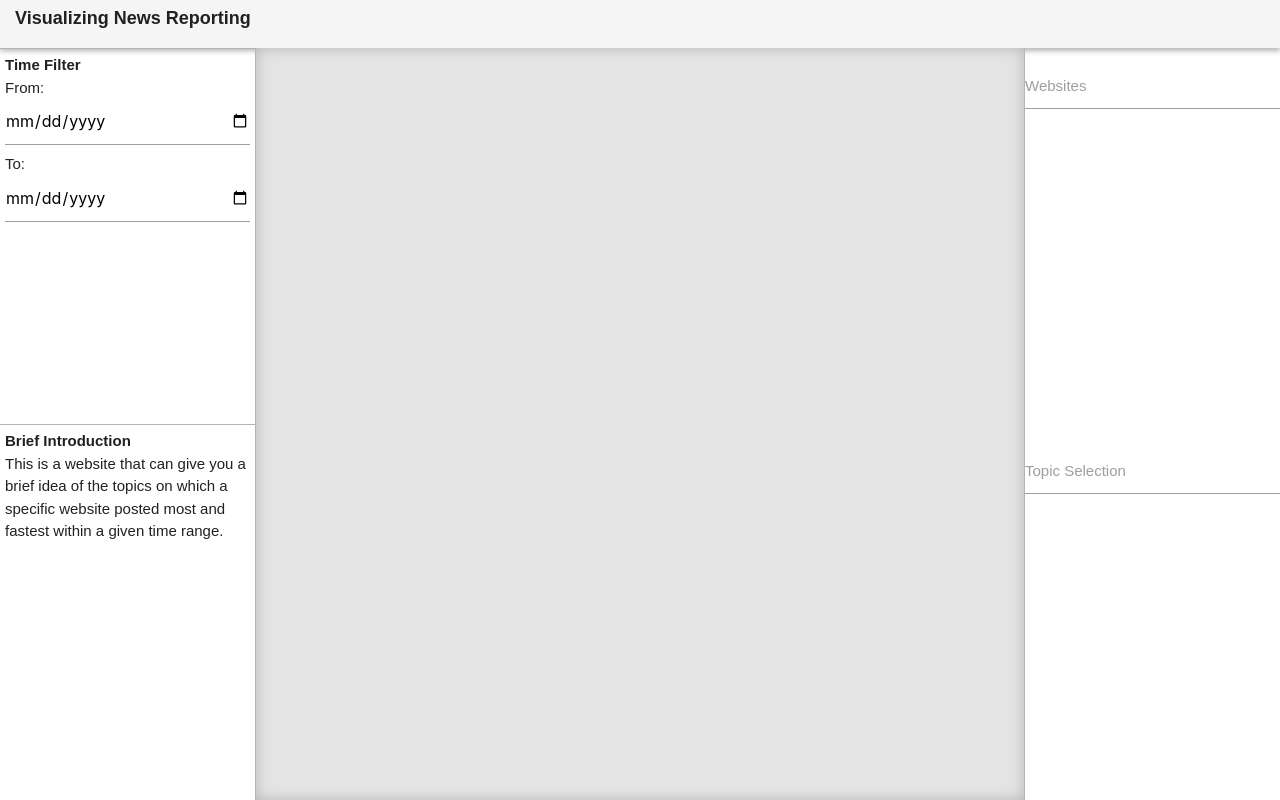
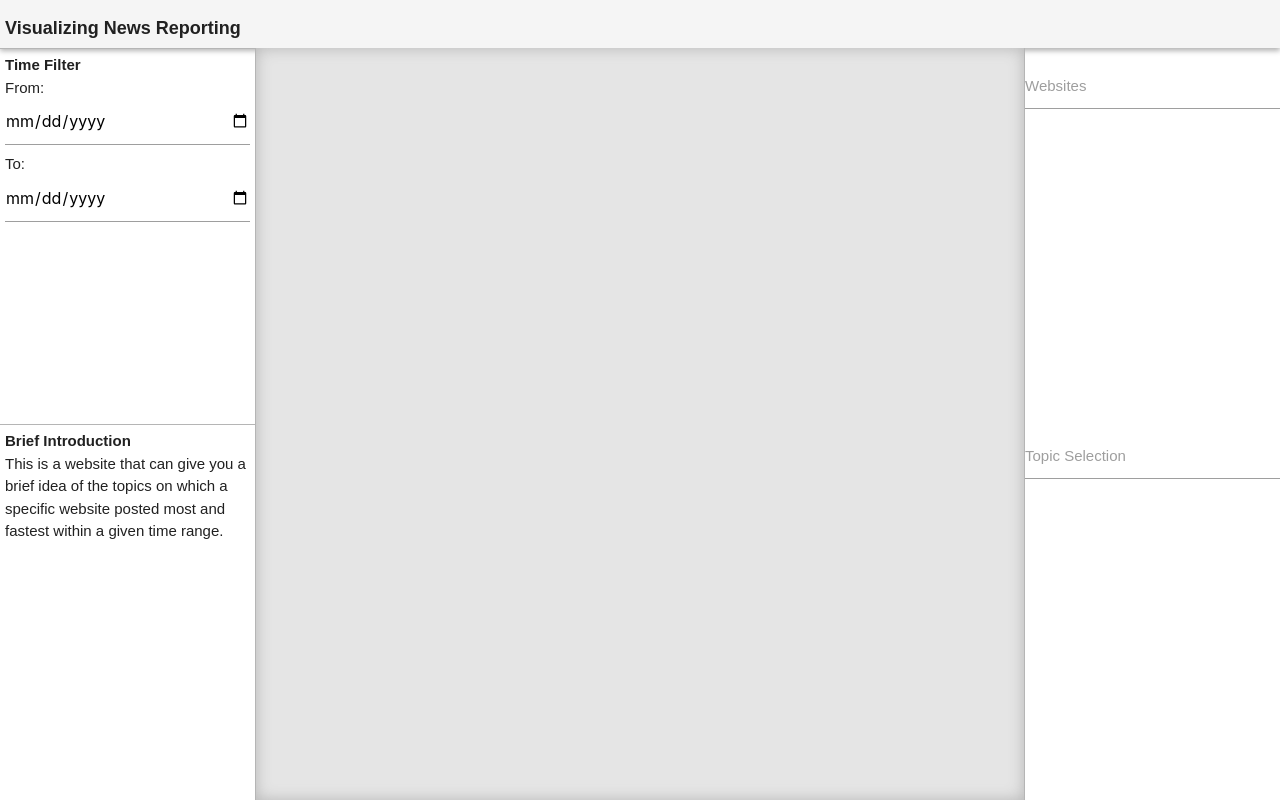
Before and after one commit to NGCyang/IVProject, a website: page index.html in a window 1280 px wide. Drawn offline with nearby package versions, Linux system fonts and the light colour scheme; no server answers.

```diff
--- a/css/index.css
+++ b/css/index.css
@@ -32,7 +32,7 @@
     overflow-y: hidden;
 }
 .top{
-    padding: 5px 15px;
+    padding: 15px 5px;
     width: 100%;
     height: 6%;
     background-color: #f5f5f5;
@@ -129,7 +129,7 @@
 .right .right-block{
     padding: 5px;
     width: 100%;
-    height: 40%;
+    height: 38%;
     overflow-y: auto;
 }
 .float-info{
--- a/index.html
+++ b/index.html
@@ -3,7 +3,7 @@
 
 <head>
     <meta charset="utf-8" />
-    <title>Visualizing News Reporting</title>
+    <title>Visualizing News Reports</title>
     <meta name="author" content="Xiaoyan Wang" />
     <link href="http://fonts.googleapis.com/icon?family=Material+Icons" rel="stylesheet">
     <!-- CSS
```
